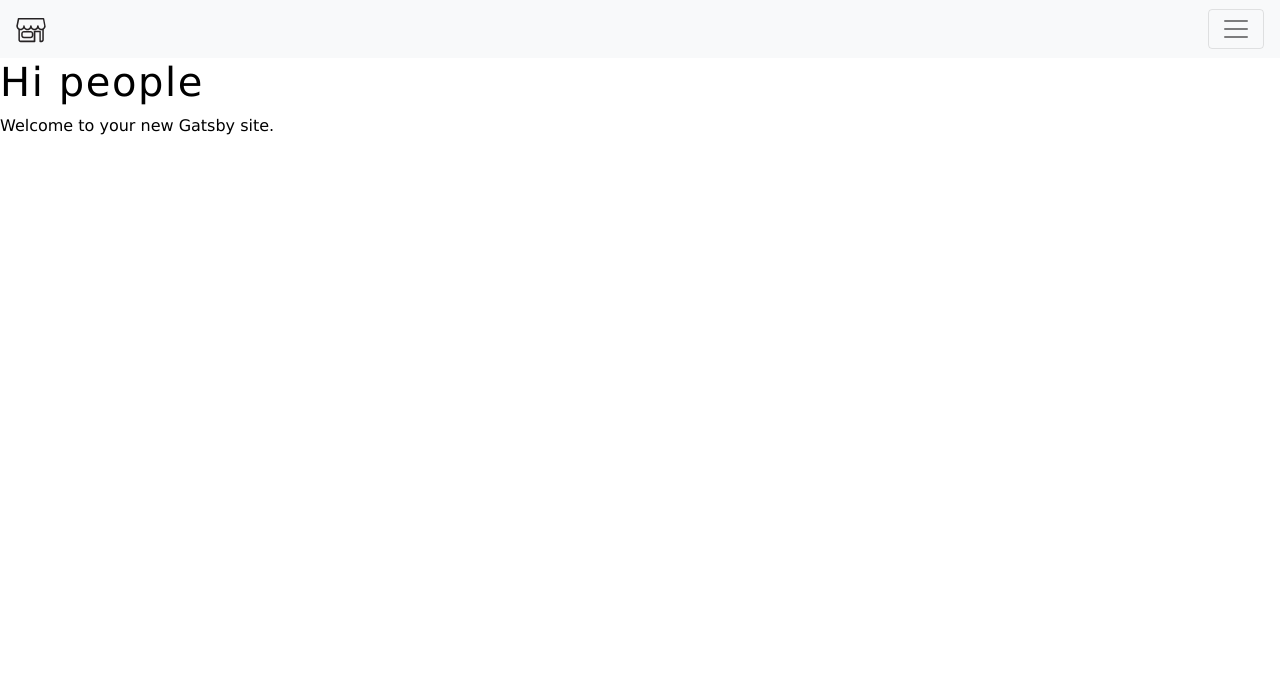
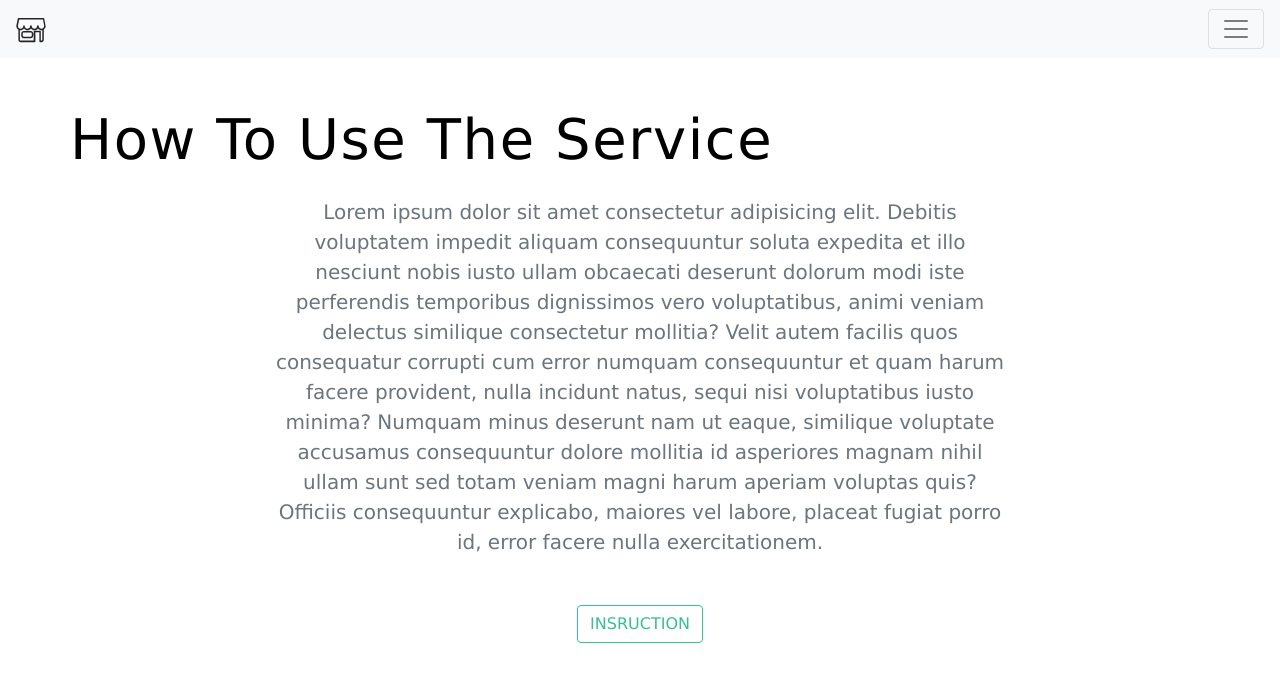
Before and after one commit to Ptashynskyi/souvenir-shop-gatsby-project, a Gatsby site: page / in a window 1280 px wide. Built offline with nearby package versions, Linux system fonts and the light colour scheme; Gatsby itself is replaced by a stand-in of ours.

Commit message:
Add previous page instruction

```diff
--- a/package.json
+++ b/package.json
@@ -6,6 +6,7 @@
   "author": "Kyle Mathews <mathews.kyle@gmail.com>",
   "dependencies": {
     "gatsby": "^2.5.4",
+    "gatsby-background-image": "^0.6.1",
     "gatsby-image": "^2.1.0",
     "gatsby-plugin-manifest": "^2.1.1",
     "gatsby-plugin-offline": "^2.1.1",
--- /dev/null
+++ b/src/components/Globals/Title.js
@@ -0,0 +1,15 @@
+import React from "react"
+
+export default function Title({ title }) {
+  /* Записуємо пропс, щоб юзати в iнших частинах програми */
+
+  /* Записуємо рядок, бо ми знаходимось в контейнері і дальше стилізуємо заголовок бустрапівськими прописами*/
+
+  return (
+    <div className="row">
+      <div className="col text-center mb-3">
+        <h1 className="display-4 text-capitalize font-weight-bolt">{title}</h1>
+      </div>
+    </div>
+  )
+}
--- /dev/null
+++ b/src/components/Home/info.js
@@ -0,0 +1,38 @@
+import React from "react"
+import { Link } from "gatsby"
+import Title from "../Globals/Title"
+export default function info() {
+  return (
+    <section className="py-5">
+      <div className="container">
+        <div className="row">
+          <Title title="How to use the service"> </Title>
+          <div className="col-10 col-sm-8 mx-auto text-center">
+            {/*додаємо бустрапівські значення ширини в колонках для великого і малого екрану і центруємо*/}
+            <p className="lead text-muted mb-5">
+              {/*робимо текст dтрішки жирнішим і більшим шрифтом, сірим і межі батона = 5*/}
+              Lorem ipsum dolor sit amet consectetur adipisicing elit. Debitis
+              voluptatem impedit aliquam consequuntur soluta expedita et illo
+              nesciunt nobis iusto ullam obcaecati deserunt dolorum modi iste
+              perferendis temporibus dignissimos vero voluptatibus, animi veniam
+              delectus similique consectetur mollitia? Velit autem facilis quos
+              consequatur corrupti cum error numquam consequuntur et quam harum
+              facere provident, nulla incidunt natus, sequi nisi voluptatibus
+              iusto minima? Numquam minus deserunt nam ut eaque, similique
+              voluptate accusamus consequuntur dolore mollitia id asperiores
+              magnam nihil ullam sunt sed totam veniam magni harum aperiam
+              voluptas quis? Officiis consequuntur explicabo, maiores vel
+              labore, placeat fugiat porro id, error facere nulla
+              exercitationem.
+            </p>
+            <Link to="/insruction/">
+              <button className="btn text-uppercase btn-Seawave">
+                Insruction
+              </button>
+            </Link>
+          </div>
+        </div>
+      </div>
+    </section>
+  )
+}
--- a/src/components/layout.css
+++ b/src/components/layout.css
@@ -22,5 +22,13 @@ h2 {
 .cart-icon {
   cursor: pointer;
   color: var(--mainOrange);
-  font-size: 3rem;
+  font-size: 2rem;
 }
+.btn-Seawave {
+  color: var(--mainSeawave);
+  border-color: var(--mainSeawave);
+}
+.btn-Seawave:hover {
+  background-color: var(--mainSeawave);
+  color: var(--mainWhite);
+}
--- a/src/pages/index.js
+++ b/src/pages/index.js
@@ -1,14 +1,14 @@
 import React from "react"
-import { Link } from "gatsby"
+import { Link, graphql } from "gatsby"
 
 import Layout from "../components/layout"
 import SEO from "../components/seo"
 import { FaGulp } from "react-icons/fa"
+import Info from "../components/Home/info"
 const IndexPage = () => (
   <Layout>
     <SEO title="Home" keywords={["gatsby", "application", "react"]} />
-    <h1> Hi people </h1>
-    <p> Welcome to your new Gatsby site. </p>
+    <Info />
   </Layout>
 )
 
```
Also changed, not shown: src/images/icon.svg (added), 1 other file.
